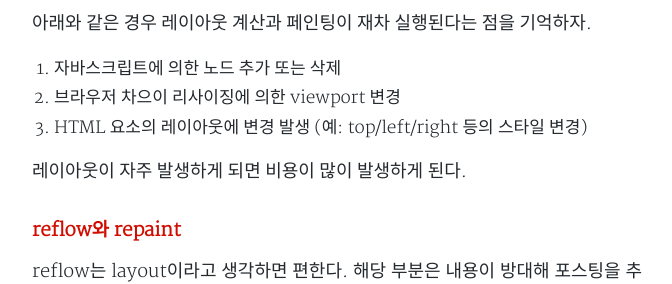
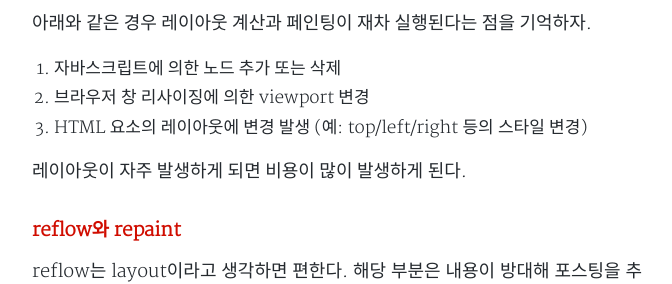
Before and after one commit to 0xd00d00/0xd00d00.github.io, a Jekyll site: the page built from _posts/2022-02-05-js_browser_rendering.md, in a window 1280 px wide and 900 px high, scrolled down 7458 px, cut to the strip 173-457 px from the top of the window. Shown: the whole strip, without its empty margins (303-975 px from the left). Built offline with Jekyll 4.4.1, drawn with Linux system fonts in a browser that asks for light colours; nearby versions of some CDN libraries; some web fonts are replaced; comment, search, counter and statistics services are not loaded; a style sheet for code colours, icons or effects is not loaded.

Commit message:
[post] change posting

```diff
--- a/_posts/2022-02-05-js_browser_rendering.md
+++ b/_posts/2022-02-05-js_browser_rendering.md
@@ -145,7 +145,7 @@ ul {
 아래와 같은 경우 *레이아웃 계산과 페인팅*이 재차 실행된다는 점을 기억하자.
 
 1. 자바스크립트에 의한 노드 추가 또는 삭제
-2. 브라우저 차으이 리사이징에 의한 viewport 변경
+2. 브라우저 창 리사이징에 의한 viewport 변경
 3. HTML 요소의 레이아웃에 변경 발생 (예: top/left/right 등의 스타일 변경)
 
 레이아웃이 자주 발생하게 되면 비용이 많이 발생하게 된다.
```
